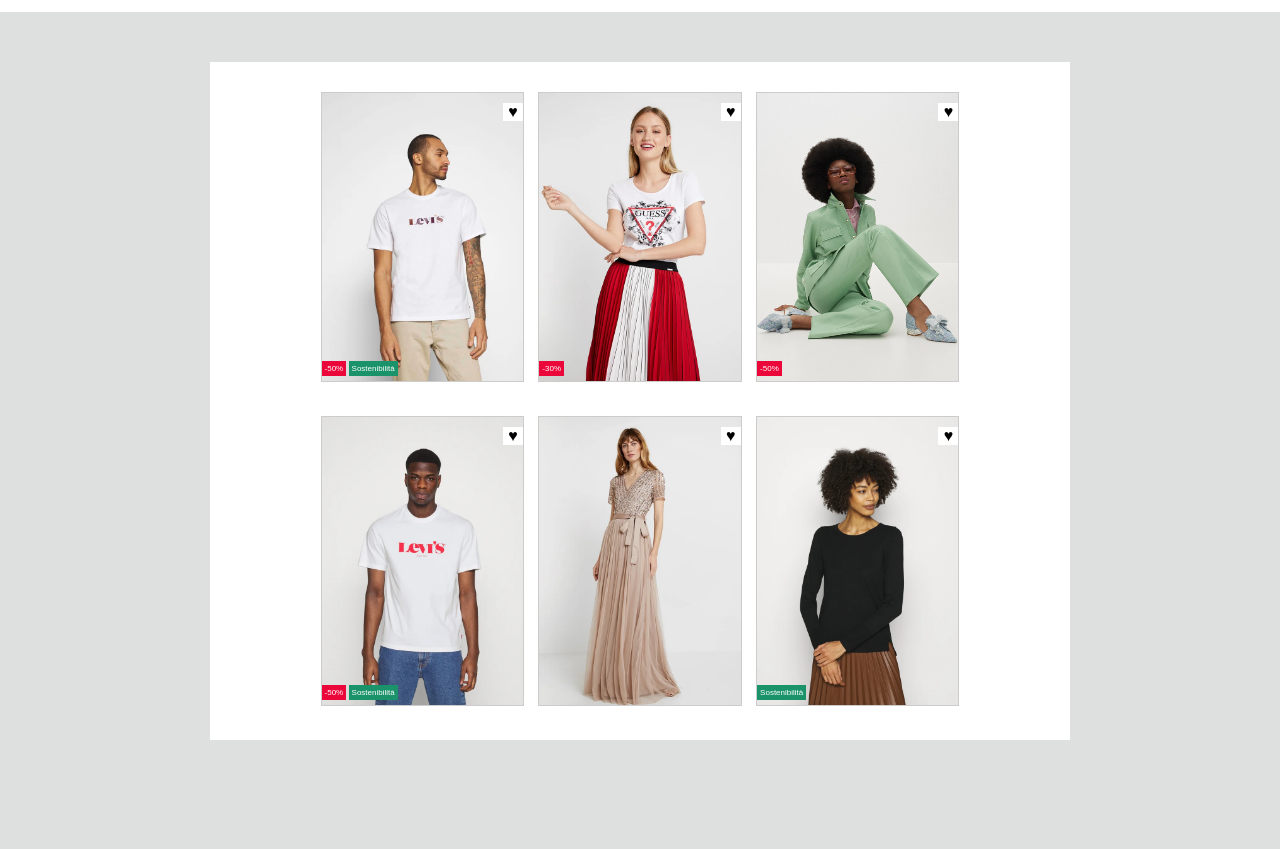
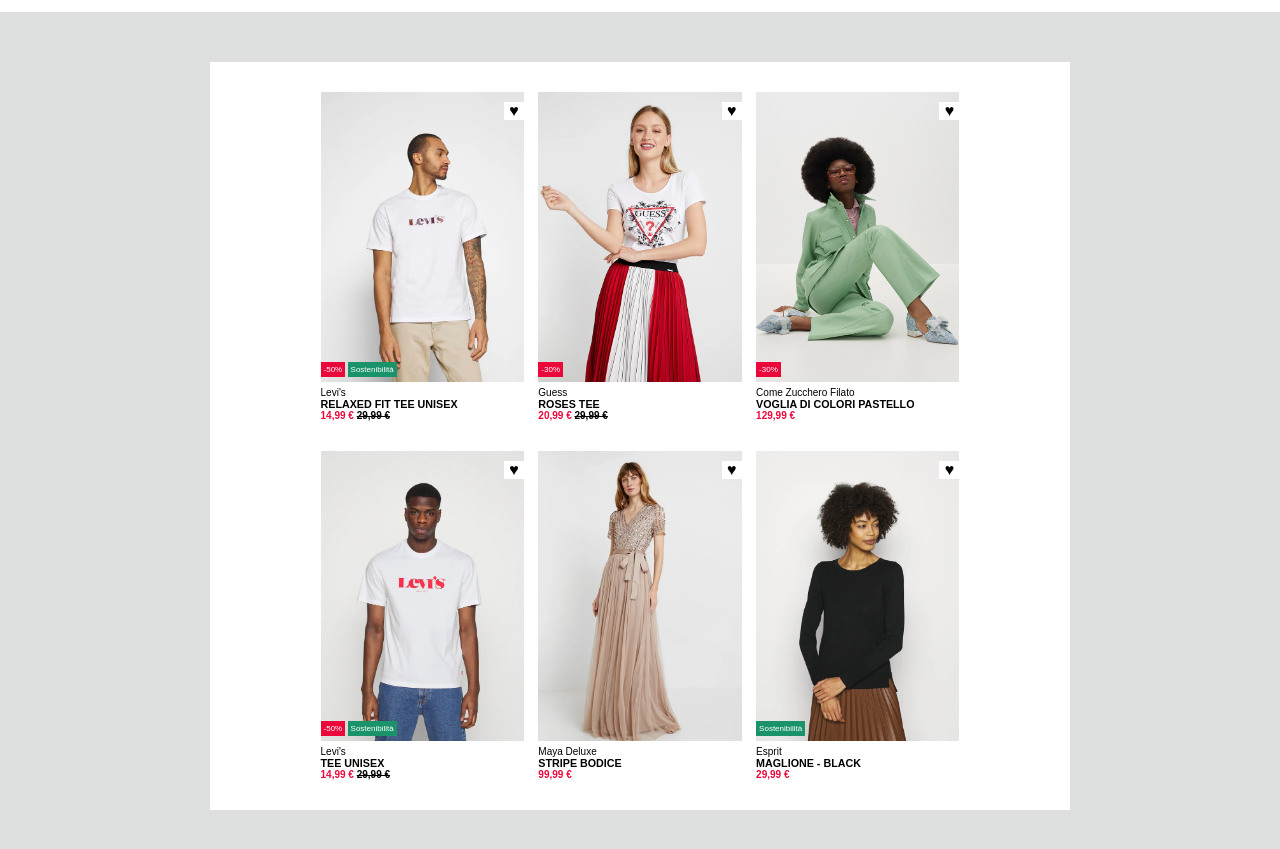
Before and after one commit to SpaceWolfy/html-css-boolando, a plain HTML site: page index.html in a window 1280 px wide. Shown: the part 63-912 px from the top of the page. Before the commit the page ends 853 px from the top, so only its background shows below. Drawn offline with Linux system fonts and the light colour scheme.

Commit message:
Esercizio Completato - Boolando

```diff
--- a/css/style.css
+++ b/css/style.css
@@ -24,17 +24,20 @@ body {
   padding: 15px;
 }
 
-.page-container > div {
+.page-container > .article {
   display: inline-block;
+  margin: 15px 5px;
+}
+
+.outfit {
   width: calc(1000px / 3 - 130px);
-  margin: 15px 5px;
   height: 290px;
-  border: 1px #ccc solid;
   background-size: 100%;
   position: relative;
 }
 
-span {
+.price,
+.eco {
   position: absolute;
   font-size: 8px;
   color: #fff;
@@ -50,6 +53,31 @@ span {
   background-color: white;
   cursor: pointer;
 }
+
+/* Info sui vestiti */
+
+.info {
+  text-align: left;
+  margin-top: 5px;
+}
+
+.info > span:nth-child(1) {
+  font-size: 10px;
+}
+
+.red {
+  font-size: 10px;
+  color: #ec073a;
+  font-weight: bold;
+}
+
+.deleted {
+  font-size: 10px;
+  color: black;
+  text-decoration: line-through;
+}
+
+/* Hearth & Price */
 
 .hearth:hover {
   color: #ec073a;
--- a/index.html
+++ b/index.html
@@ -13,30 +13,92 @@
     </header>
 
     <div class="page-container">
-      <div class="levis">
+      <!-- Sezione Levis -->
+
+      <div class="article">
+        <div class="outfit levis">
           <div class="hearth">&hearts;</div>
           <span class="price">-50%</span>
           <span class="eco">Sostenibilità</span>
         </div>
-      <div class="guess">
+
+        <div class="info">
+          <span>Levi's</span>
+          <h6>RELAXED FIT TEE UNISEX</h6>
+          <span class="red">14,99 € <span class="deleted">29,99 €</span></span>
+        </div>
+      </div>
+
+      <!-- Sezione Guess -->
+
+      <div class="article">
+        <div class="outfit guess">
           <div class="hearth">&hearts;</div>
           <span class="price">-30%</span>
         </div>
-      <div class="green-girl">
+
+        <div class="info">
+          <span>Guess</span>
+          <h6>ROSES TEE</h6>
+          <span class="red">20,99 € <span class="deleted">29,99 €</span></span>
+        </div>
+      </div>
+
+      <!-- Sezione Green -->
+
+      <div class="article">
+        <div class="outfit green-girl">
           <div class="hearth">&hearts;</div>
-        <span class="price">-50%</span>
+          <span class="price">-30%</span>
         </div>
-      <div class="levis-second">
+
+        <div class="info">
+          <span>Come Zucchero Filato</span>
+          <h6>VOGLIA DI COLORI PASTELLO</h6>
+          <span class="red">129,99 €</span>
+        </div>
+      </div>
+
+      <!-- Sezione Levis barra inferiore -->
+      <div class="article">
+        <div class="outfit levis-second">
           <div class="hearth">&hearts;</div>
           <span class="price">-50%</span>
           <span class="eco">Sostenibilità</span>
         </div>
-      <div class="elegant">
+
+        <div class="info">
+          <span>Levi's</span>
+          <h6>TEE UNISEX</h6>
+          <span class="red">14,99 € <span class="deleted">29,99 €</span></span>
+        </div>
+      </div>
+
+      <!-- Sezione Stripe -->
+      <div class="article">
+        <div class="outfit elegant">
           <div class="hearth">&hearts;</div>
         </div>
-      <div class="skirt">
+
+        <div class="info">
+          <span>Maya Deluxe</span>
+          <h6>STRIPE BODICE</h6>
+          <span class="red">99,99 €</span>
+        </div>
+      </div>
+
+      <!-- Sezione Gonna - Maglione -->
+      <div class="article">
+        <div class="outfit skirt">
           <div class="hearth">&hearts;</div>
           <span class="eco">Sostenibilità</span>
+        </div>
+
+        <div class="info">
+          <span>Esprit</span>
+          <h6>MAGLIONE - BLACK</h6>
+          <span class="red">29,99 €</span>
+        </div>
       </div>
     </div>
   </body>
```
Lines whose indentation alone changed are shown as unchanged.
